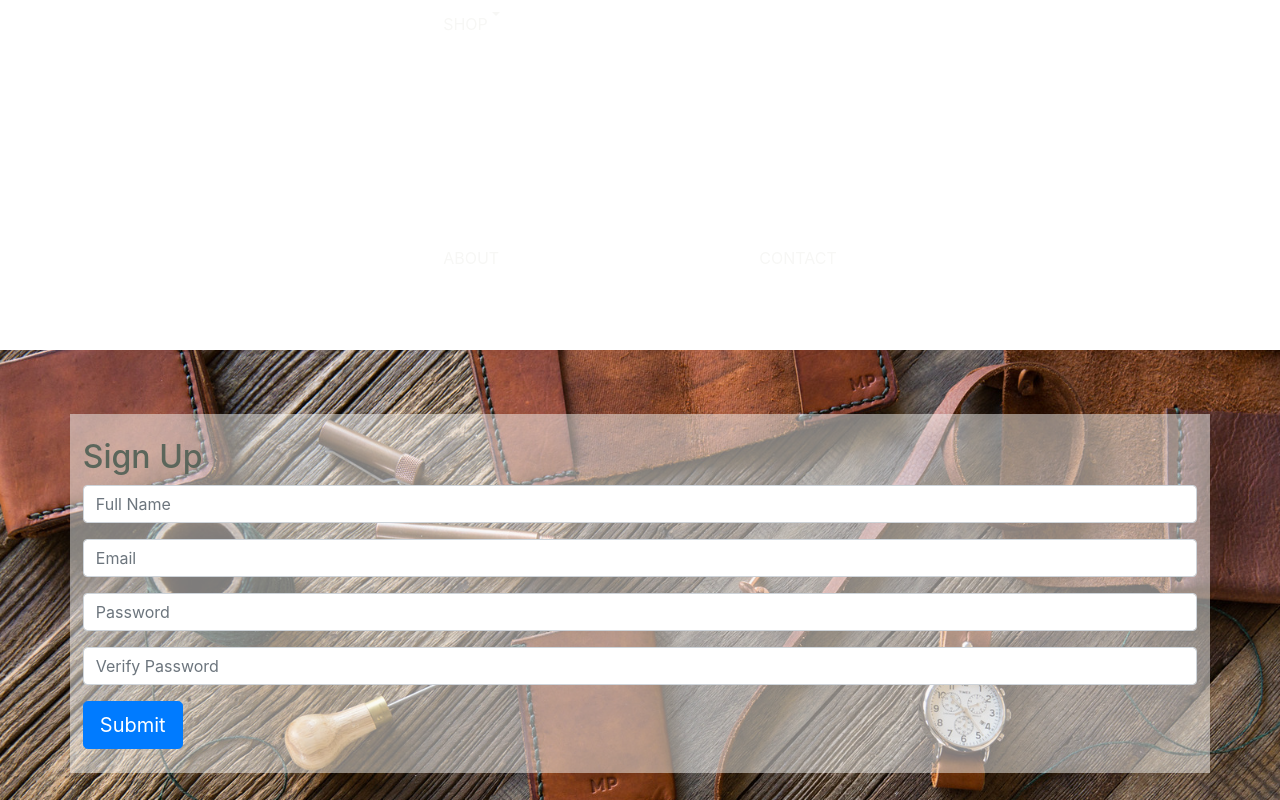
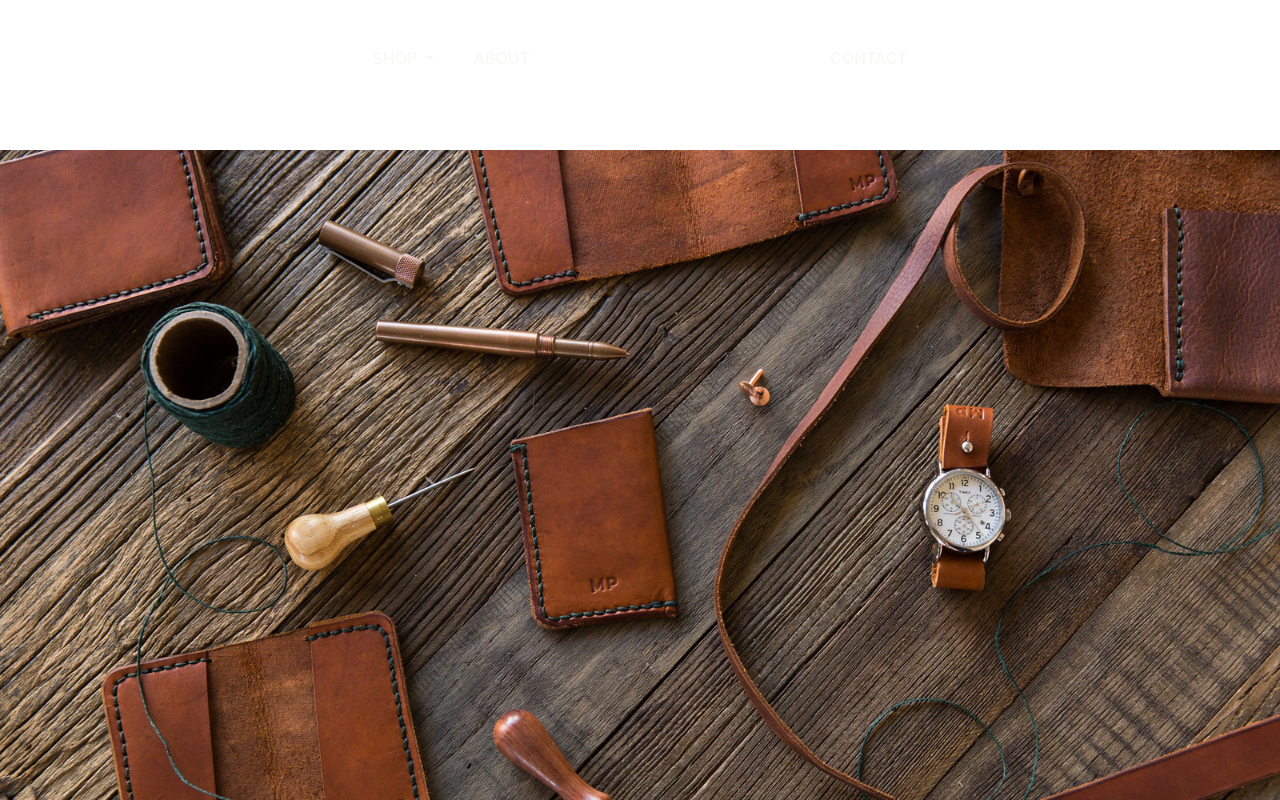
Before and after one commit to middtown/MTN-PINE_ecommerce, an Angular app in the folder front-end/: page / in a window 1280 px wide. Shown: the top 800 px of the page. Built offline with nearby package versions, Linux system fonts and the light colour scheme.

Commit message:
better padding in nav

```diff
--- a/front-end/src/app/app.component.html
+++ b/front-end/src/app/app.component.html
@@ -3,11 +3,11 @@
 <nav class="site-header sticky-top py-1 navbar-trans">
   <div class="container d-flex flex-column flex-md-row justify-content-center align-items-center">
     <li class="d-flex dropdown py-2 d-none d-md-inline-block align-items-center">
-      <a  data-toggle="dropdown" class="dropdown-toggle nav">SHOP
+      <a  data-toggle="dropdown" class="dropdown-toggle d-flex py-2 d-none d-md-inline-block align-items-center nav">SHOP
         <b class="caret"></b>
       </a>
       <ul class="dropdown-menu">
-        <li class="">
+        <li>
           <a routerLink="/items">WALLETS</a>
         </li>
         <li>
@@ -20,6 +20,7 @@
           <a href="#">Dropdown item 4</a>
         </li>
       </ul>
+
     <a class="d-flex py-2 d-none d-md-inline-block align-items-center nav" routerLink="/about">ABOUT</a>
     <a class="d-flex py-2 d-none d-md-inline-block align-items-center nav" routerLink="/"><img src="/assets/mtnpine_linewhite.png" alt="logo" class='logoMain'></a>
     <a class="d-flex py-2 d-none d-md-inline-block align-items-center nav" routerLink="/contact">CONTACT</a>
--- a/front-end/src/app/app.component.scss
+++ b/front-end/src/app/app.component.scss
@@ -40,7 +40,7 @@ $offwhite: #f7f7f5;
   max-height: 80px;
 }
 .nav {
-  margin: 0 10px;
+  margin: 0 20px;
 }
 
 
--- a/front-end/src/app/home/home.component.html
+++ b/front-end/src/app/home/home.component.html
@@ -1,5 +1,5 @@
 <div class="home-bg">
-	<div class="container-fluid">
+	<!-- <div class="container-fluid">
 		<div class="container">
 
 			<h2>Sign Up</h2>
@@ -41,5 +41,5 @@
 			</form>
 
 		</div>
-	</div>
+	</div> -->
 </div>
```
